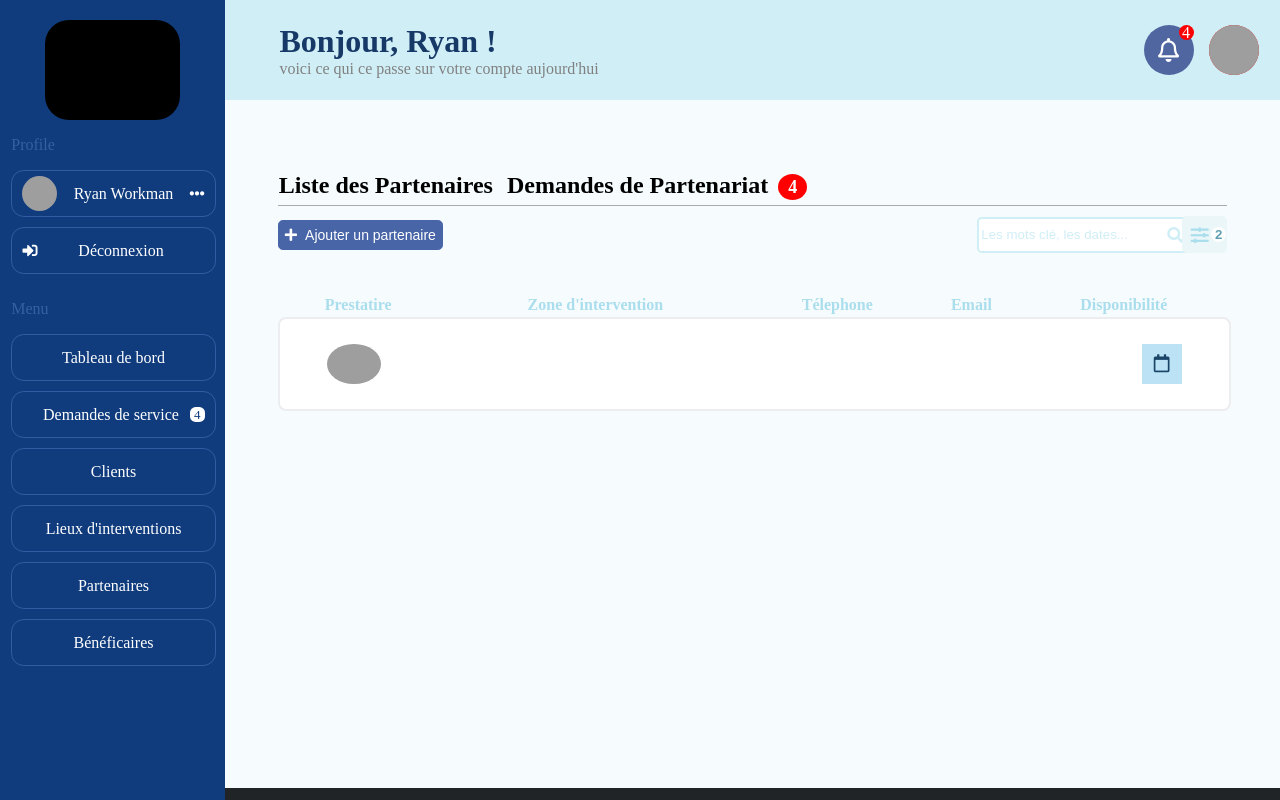
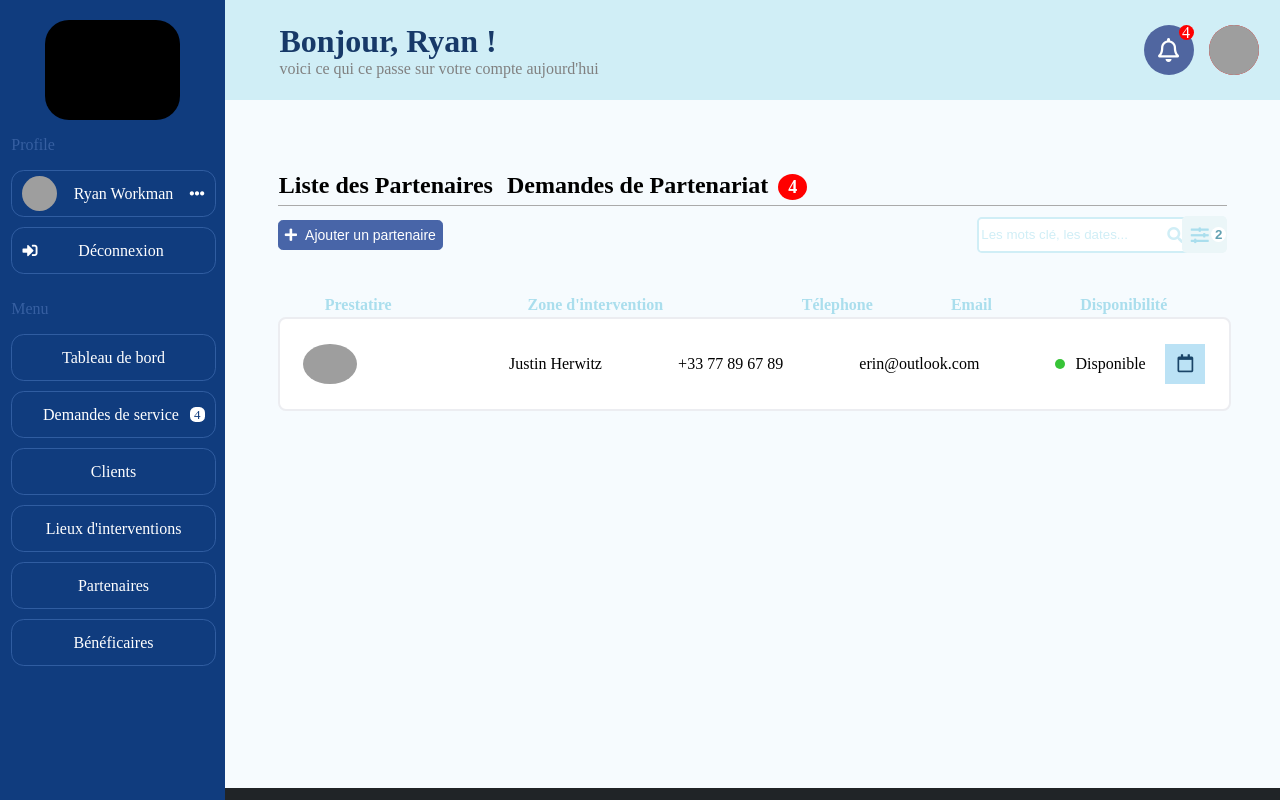
Before and after one commit to Morocco-Accel/Test-React-Dashboard, a React (Create React App) app: page /PARTENAIRES in a window 1280 px wide. Shown: the top 800 px of the page. Built offline with nearby package versions, Linux system fonts and the light colour scheme; grey boxes are pictures that could not be loaded.

Commit message:
Partenaires_on_work_8

```diff
--- a/src/assets/scss/Test/Pages/Partenaires/index.scss
+++ b/src/assets/scss/Test/Pages/Partenaires/index.scss
@@ -124,7 +124,7 @@
           display: flex;
           align-items: center;
           justify-content: space-between;
-          width: 90%;
+          width: 95%;
         }
         &:hover {
           border-radius: 0;
@@ -135,6 +135,30 @@
           border-radius: 50%;
         }
         .ZONE_CON {
+        }
+        .DISPO_P {
+          display: flex;
+          align-items: center;
+          justify-content: space-between;
+          width: 150px;
+          div {
+            display: flex;
+            align-items: center;
+            justify-content: space-between;
+
+            span {
+              height: 10px;
+              width: 10px;
+              border-radius: 50%;
+              background-color: red;
+              margin-right: 10px;
+              &.DISPO {
+                height: 10px;
+                width: 10px;
+                border-radius: 50%;
+                background-color: rgb(55, 196, 55);
+              }
+            }
           }
           .DATE_B {
             cursor: pointer;
@@ -154,3 +178,4 @@
       }
     }
   }
+}
--- a/src/pages/Partenaires/components/PartenairesCard/index.tsx
+++ b/src/pages/Partenaires/components/PartenairesCard/index.tsx
@@ -6,6 +6,7 @@ type pCardType = {
   TELEPHONE: string;
   EMAIL: string;
   ZONES: any;
+  DISPO: string;
 };
 export function Pcard({
   AVATAR_URL,
@@ -13,6 +14,7 @@ export function Pcard({
   FULL_NAME,
   TELEPHONE,
   ZONES,
+  DISPO,
 }: pCardType) {
   return (
     <div className="CARD_P">
@@ -22,10 +24,15 @@ export function Pcard({
         <p>{FULL_NAME}</p>
         <p> {TELEPHONE} </p>
         <p> {EMAIL} </p>
-        <div></div>
-        <button className="DATE_B">
-          <i className="far fa-calendar"></i>
-        </button>
+        <div className="DISPO_P">
+          <div>
+            <span className={DISPO === "Disponible" ? "DISPO" : ""} />
+            {DISPO}
+          </div>
+          <button className="DATE_B">
+            <i className="far fa-calendar"></i>
+          </button>
+        </div>
       </div>
     </div>
   );
--- a/src/pages/Partenaires/index.tsx
+++ b/src/pages/Partenaires/index.tsx
@@ -35,10 +35,11 @@ export function Partenaires() {
             <TableP />
             <Pcard
               AVATAR_URL="https://cloudflare-ipfs.com/ipfs/Qmd3W5DuhgHirLHGVixi6V76LhCkZUz6pnFt5AJBiyvHye/avatar/1001.jpg"
-              EMAIL=""
-              FULL_NAME=""
-              TELEPHONE=""
+              EMAIL="erin@outlook.com"
+              FULL_NAME="Justin Herwitz"
+              TELEPHONE="+33 77 89 67 89"
               ZONES={null}
+              DISPO="Disponible"
             />
           </TabPanel>
           <TabPanel></TabPanel>
```
Also changed, not shown: public/env.js (+1 -1 lines). Lines whose indentation alone changed are shown as unchanged.
